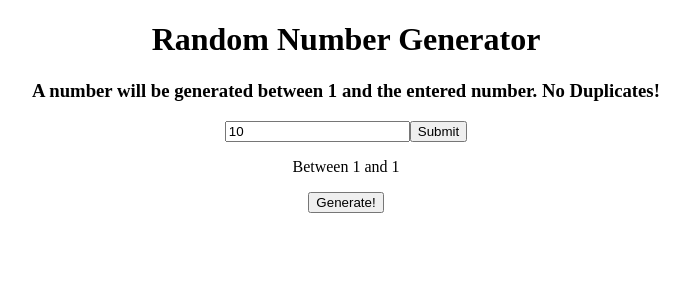
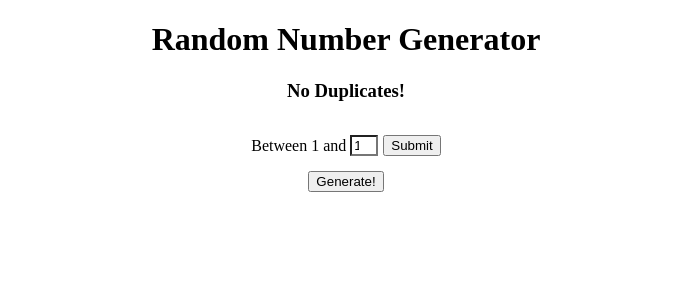
Before and after one commit to RaazKH/personalwebsite, a React (Create React App) app: page / in a window 1280 px wide. Shown: the top 300 px of the page, without its empty margins (294-984 px from the left). Built offline with nearby package versions, Linux system fonts and the light colour scheme.

Commit message:
chore: added styled-components

```diff
--- a/src/App.css
+++ /dev/null
@@ -1,3 +0,0 @@
-.App {
-  text-align: center;
-}
--- a/src/App.js
+++ b/src/App.js
@@ -1,8 +1,31 @@
-import './App.css';
 import { useState } from "react";
+import styled from "styled-components";
+
+const Container = styled.div`
+  text-align: center;
+`;
+
+const FlexContainer = styled.div`
+    display: flex;
+    flex-direction: row;
+    align-items: center;
+    justify-content: center;
+`;
+
+const StyledInput = styled.input`
+  -webkit-appearance: none;
+  -moz-appearance: textfield;
+  margin: 0;
+  height: 50%;
+  width: 20px;
+`;
+const StyledButton = styled.button`
+  height: 50%;
+  margin-left: 5px;
+`;
 
 function App() {
-  const [number, setNumber] = useState("10");
+  const [number, setNumber] = useState("1");
 
   const [display, setDisplay] = useState("1");
 
@@ -49,15 +72,17 @@ function App() {
   };
 
   return (
-    <div className="App">
+    <Container>
       <h1>Random Number Generator</h1>
-      <h3>A number will be generated between 1 and the entered number. No Duplicates!</h3>
-      <input type="number" disabled={disabled} value={number} onInput={(e) => setNumber(e.target.value)} />
-      <button onClick={submit}>{disabled ? "Reset" : "Submit"}</button>
-      <p>Between 1 and {display}</p>
+      <h3>No Duplicates!</h3>
+      <FlexContainer>
+        <p>Between 1 and&nbsp;</p>
+        <StyledInput type="number" disabled={disabled} value={number} onInput={(e) => setNumber(e.target.value)} />
+        <StyledButton onClick={submit}>{disabled ? "Reset" : "Submit"}</StyledButton>
+      </FlexContainer>
       <button onClick={generate}>Generate!</button>
-      <h3>{randomNumber}</h3>
-    </div>
+      <h2>{randomNumber}</h2>
+    </Container>
   );
 }
 
```
